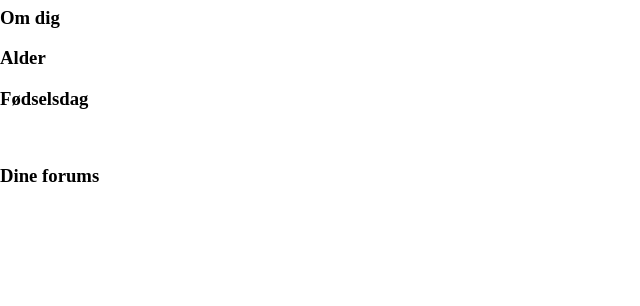
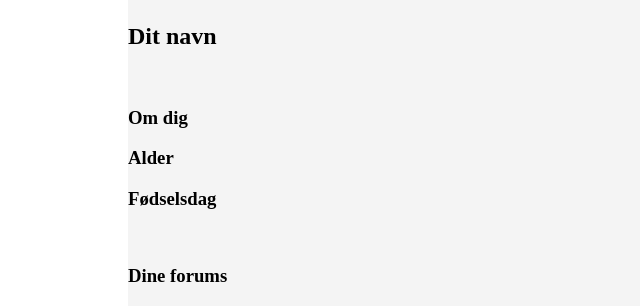
Before and after one commit to Skindstad/Merc-Portalen, a PHP site: page /profil.php in a window 1280 px wide. Shown: the part 861-1167 px from the top of the page, without its empty margins (0-640 px from the left). Before the commit the page ends 1043 px from the top, so only its background shows below. Run offline with PHP 8.4, Linux system fonts and the light colour scheme.

Commit message:
Design til profilsiden og class til profilsiden

```diff
--- a/profil.php
+++ b/profil.php
@@ -2,17 +2,23 @@
 
 include'navbar.php';
 //include_once 'DBh.php'
-
+include'footer.php';
 ?>
 
 <body>
 
-<div>
-<img src="https://www.hooked4pets.dk/images/design/billeder/slider_forsiden_photo11.jpg">
+<link rel="stylesheet" type="text/css" href="profilstyle.css">
+
+<div class="fondation">
+
+<div id="layout">
+
+<div class="profilBillede">
+<img class="billede" src="https://www.hooked4pets.dk/images/design/billeder/slider_forsiden_photo11.jpg">
 </div>
 <div>
 <h2>Dit navn</h2>
-<div>
+</div>
 <br>
 <div>
 <h3>Om dig<h3>
@@ -25,7 +31,9 @@
 
 </div>
 
+</div>
 
 
+</div>
 
 <body>
--- /dev/null
+++ b/profilstyle.css
@@ -0,0 +1,18 @@
+
+.fondation {
+	width: 90%;
+	float: right;
+	background-color: #f4f4f4;
+
+}
+
+.profilbillede {
+
+
+
+}
+
+.billede{
+	height: 400px;
+	width: 400px;
+}
```
